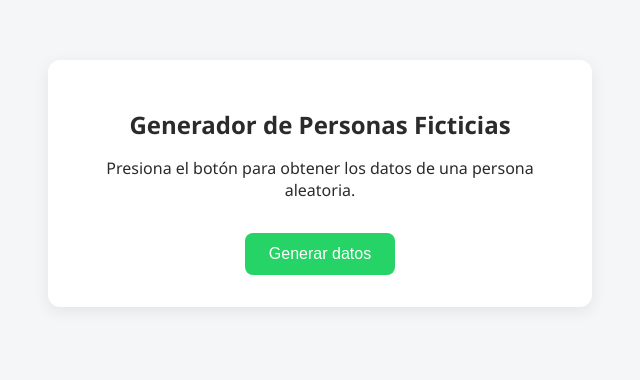
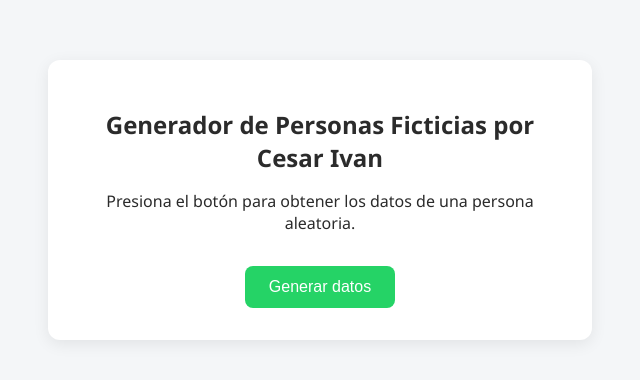
Before and after one commit to ivanovichherrera9-pixel/CIHR-Despliege, a Flask app: page / in a window 1280 px wide. Shown: the top 380 px of the page, without its empty margins (320-960 px from the left). Run offline with Flask 3, Linux system fonts and the light colour scheme.

Commit message:
Se añadio el autor

```diff
--- a/templates/index.html
+++ b/templates/index.html
@@ -1,17 +1,19 @@
 <!DOCTYPE html>
 <html lang="es">
+
 <head>
     <meta charset="UTF-8">
     <title>Generador de Personas</title>
     <link rel="stylesheet" href="/static/style.css">
 </head>
+
 <body>
     <div class="container center">
-        <h1>Generador de Personas Ficticias</h1>
+        <h1>Generador de Personas Ficticias por Cesar Ivan</h1>
         <p>Presiona el botón para obtener los datos de una persona aleatoria.</p>
 
         {% if error %}
-            <p class="error">{{ error }}</p>
+        <p class="error">{{ error }}</p>
         {% endif %}
 
         <form action="/generar" method="POST">
@@ -19,4 +21,5 @@
         </form>
     </div>
 </body>
+
 </html>
```
